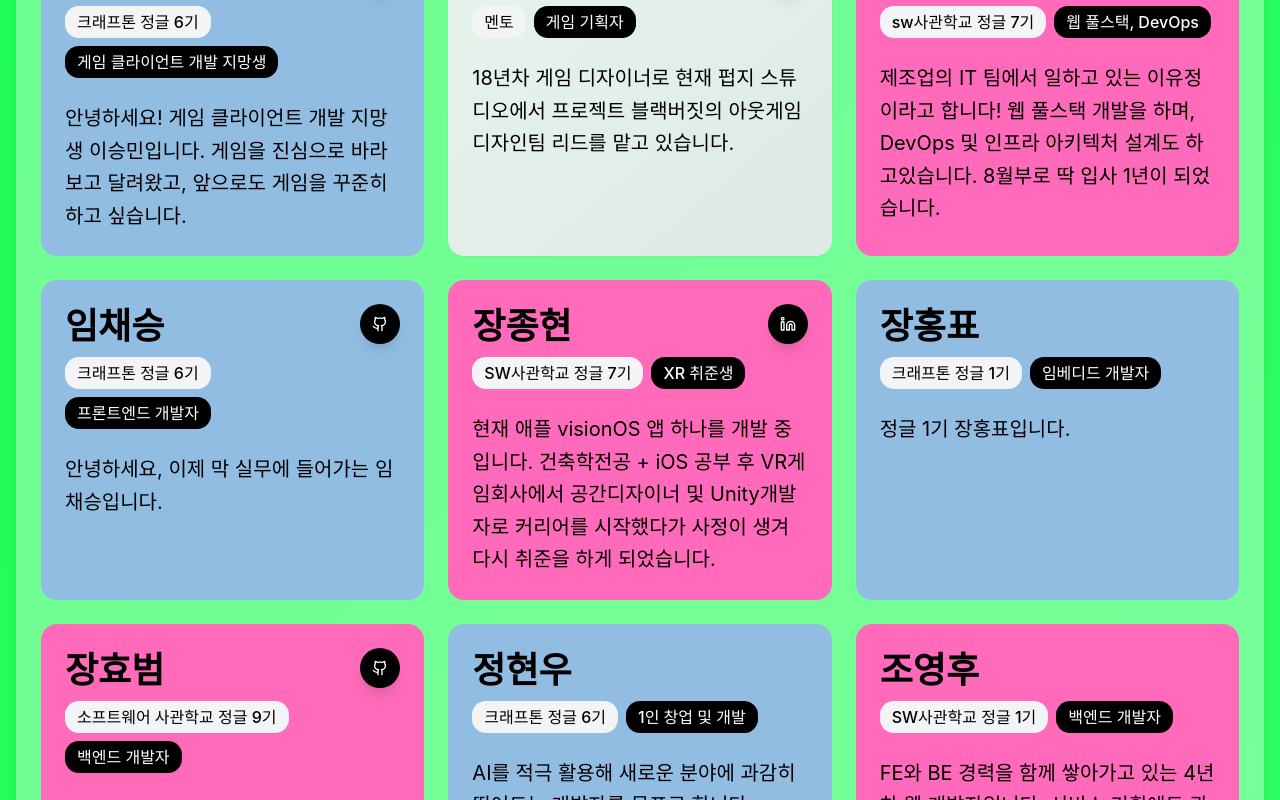
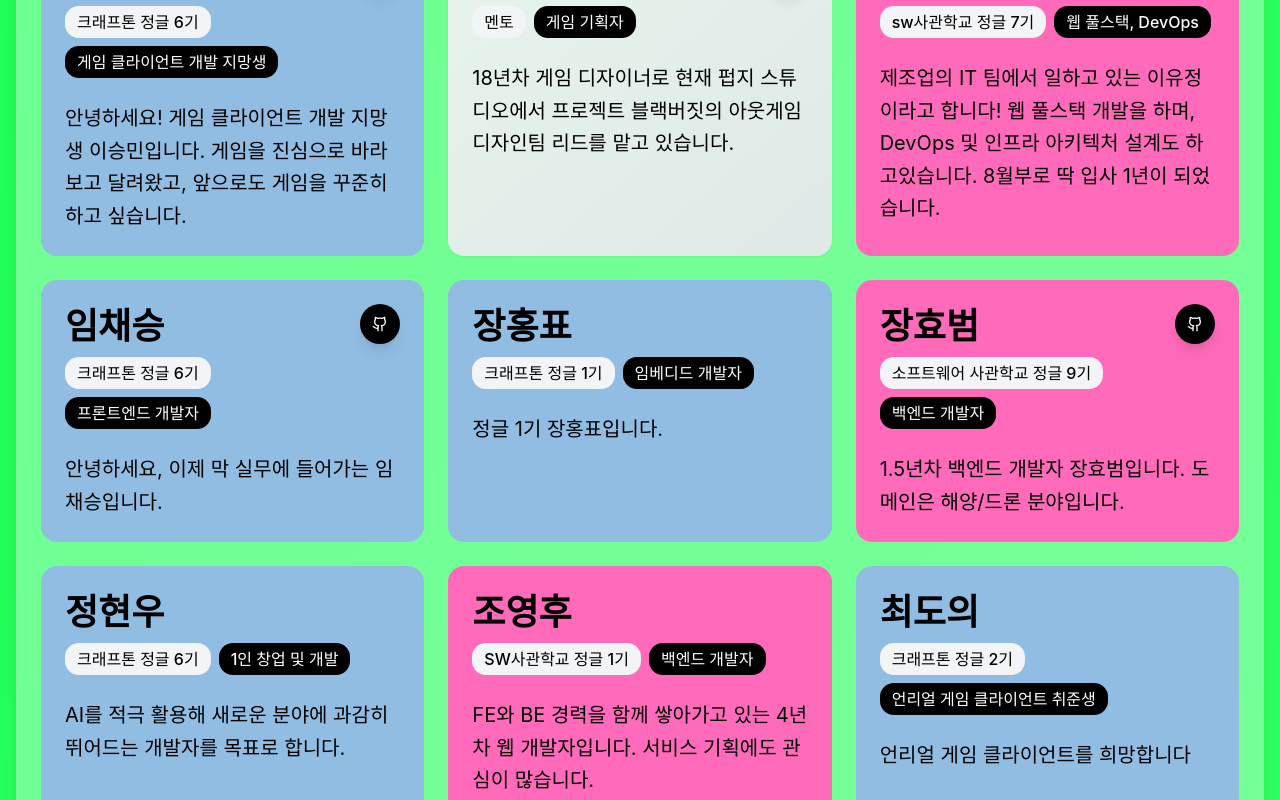
Before and after one commit to bibi-is-typing/jdc-meetup-profile-book, a React (Vite) app: page / in a window 1280 px wide. Shown: the part 3241-4041 px from the top of the page. Built offline with nearby package versions, Linux system fonts and the light colour scheme; a web font is replaced by a local one.

Commit message:
Remove 장종현 profile data per meetup absence notification
🤖 Generated with [Claude Code](https://claude.ai/code)

Co-Authored-By: Claude <noreply@anthropic.com>

```diff
--- a/src/data/profiles.ts
+++ b/src/data/profiles.ts
@@ -133,16 +133,6 @@ export const profiles: Profile[] = [
     introduction: "정글 1기 장홍표입니다."
   },
   {
-    id: "16",
-    name: "장종현",
-    cohort: "SW사관학교 정글 7기",
-    role: "XR 취준생",
-    introduction: "현재 애플 visionOS 앱 하나를 개발 중입니다. 건축학전공 + iOS 공부 후 VR게임회사에서 공간디자이너 및 Unity개발자로 커리어를 시작했다가 사정이 생겨 다시 취준을 하게 되었습니다.",
-    links: {
-      linkedin: "https://www.linkedin.com/in/jonghyeonchang"
-    },
-  },
-  {
     id: "17",
     name: "김아람",
     cohort: "크래프톤 정글 5기",
```
